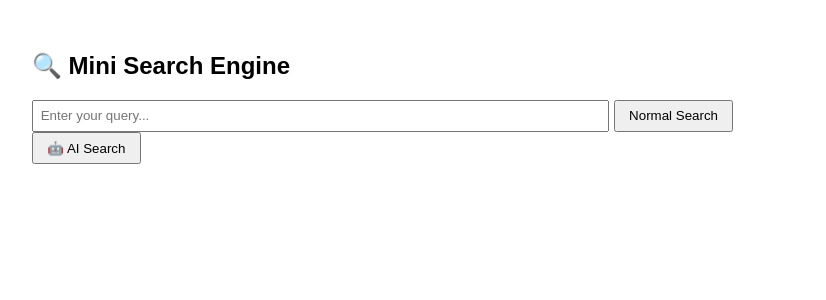
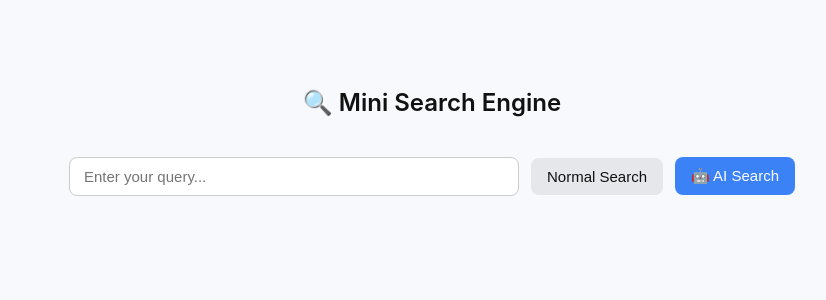
Before and after one commit to AAbiAbi/mini_search, a Flask app: page / in a window 1280 px wide. Shown: the top 300 px of the page, without its empty margins (208-1034 px from the left). Run offline with Flask 3, Linux system fonts and the light colour scheme.

Commit message:
update: ui

```diff
--- a/app.py
+++ b/app.py
@@ -10,7 +10,7 @@ def home():
     q = request.args.get("q")
     res = []
     if q: res = search_db(q)
-    return render_template("index.html", query=q, results=res)
+    return render_template("index.html", query=q, results=res, ai_mode=False)
 
 @app.route("/click/<int:doc_id>")
 def click(doc_id):
@@ -27,7 +27,7 @@ def ai_search():
     q = request.args.get("q")
     res = []
     if q: res = agentic_search(q)
-    return render_template("index.html", query=q, results=res)
+    return render_template("index.html", query=q, results=res, ai_mode=True)
 
 if __name__ == "__main__":
     app.run(debug=True)
--- a/static/style.css
+++ b/static/style.css
@@ -1,9 +1,79 @@
-body { font-family: Arial; max-width: 800px; margin: auto; padding: 2em; }
+body {
+  font-family: 'Inter', -apple-system, BlinkMacSystemFont, 'Segoe UI', Roboto, sans-serif;
+  background: #f7f9fc;
+  color: #333;
+  text-align: center;
+  padding: 60px 20px;
+}
+
+h2 {
+  font-weight: 600;
+  color: #111;
+  margin-bottom: 40px;
+}
+
+button {
+  padding: 10px 16px;
+  font-size: 15px;
+  border: none;
+  border-radius: 8px;
+  cursor: pointer;
+  transition: all 0.2s ease;
+}
+button[type="submit"][formaction="/"] {
+  background-color: #e5e7eb; /* 灰色按钮 */
+  color: #111;
+}
+
+button[type="submit"][formaction="/ai_search"] {
+  background-color: #3b82f6; /* 蓝色按钮 */
+  color: white;
+}
+button:hover {
+  transform: translateY(-1px);
+  box-shadow: 0 3px 8px rgba(0, 0, 0, 0.08);
+}
+
 input { width: 70%; padding: 0.5em; }
-button { padding: 0.5em 1em; }
-.result { margin: 1em 0; }
-.snippet { color: #333; }
-small { color: #777; }
+
+.result {
+  text-align: left;
+  background: white;
+  border-radius: 10px;
+  padding: 16px 20px;
+  margin: 14px auto;
+  width: 600px;
+  box-shadow: 0 1px 4px rgba(0,0,0,0.06);
+  transition: all 0.2s ease;
+}
+
+.result:hover {
+  box-shadow: 0 3px 10px rgba(0,0,0,0.1);
+  transform: translateY(-2px);
+}
+
+.result a {
+  color: #2563eb;
+  font-weight: 600;
+  text-decoration: none;
+}
+
+.result a:hover {
+  text-decoration: underline;
+}
+
+.snippet {
+  margin-top: 6px;
+  line-height: 1.5;
+  color: #444;
+  font-size: 14px;
+}
+
+small {
+  display: block;
+  margin-top: 8px;
+  color: #777;
+}
 mark { background-color: yellow; color: black; font-weight: bold; }
 
 /* Responsive tweaks */
@@ -11,9 +81,32 @@ mark { background-color: yellow; color: black; font-weight: bold; }
   input { width: 100%; }
 }
 
+form {
+  display: flex;
+  justify-content: center;
+  align-items: center;
+  gap: 12px;
+  margin-bottom: 32px;
+}
+
+input[type="text"] {
+  width: 420px;
+  padding: 10px 14px;
+  font-size: 15px;
+  border: 1px solid #ccc;
+  border-radius: 8px;
+  outline: none;
+  transition: all 0.2s ease-in-out;
+}
+
+input[type="text"]:focus {
+  border-color: #3b82f6;
+  box-shadow: 0 0 4px rgba(59,130,246,0.3);
+}
+
 body.normal-mode {
-      background-color: #f9f9f9; /* 普通搜索：浅灰 */
+      background-color: #f9f9f9;
     }
     body.ai-mode {
-      background-color: #e8f5ff; /* AI 搜索：浅蓝 */
+      background-color: #e8f5ff;
     }
```
Also changed, not shown: README.md.
